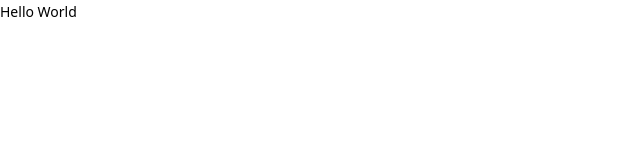
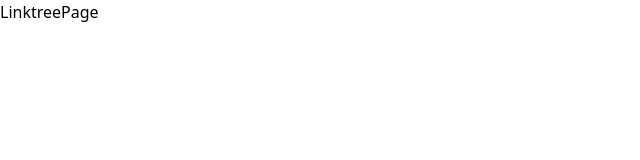
Before and after one commit to CarlosAlexandredevv/Dev-links, a Next.js app: page / in a window 1280 px wide. Shown: the top 160 px of the page, without its empty margins (0-640 px from the left). Built offline with nearby package versions, Linux system fonts and the light colour scheme.

Commit message:
Replace Home component content with LinktreePage component

```diff
--- a/src/app/page.tsx
+++ b/src/app/page.tsx
@@ -1,3 +1,5 @@
+import { LinktreePage } from '../components/templates/linktree';
+
 export default function Home() {
-  return <div className="text-sm">Hello World</div>;
+  return <LinktreePage />;
 }
--- /dev/null
+++ b/src/components/templates/linktree/index.ts
@@ -0,0 +1 @@
+export * from './linktree-page';
--- /dev/null
+++ b/src/components/templates/linktree/linktree-page.tsx
@@ -0,0 +1,3 @@
+export function LinktreePage() {
+  return <div>LinktreePage</div>;
+}
```
